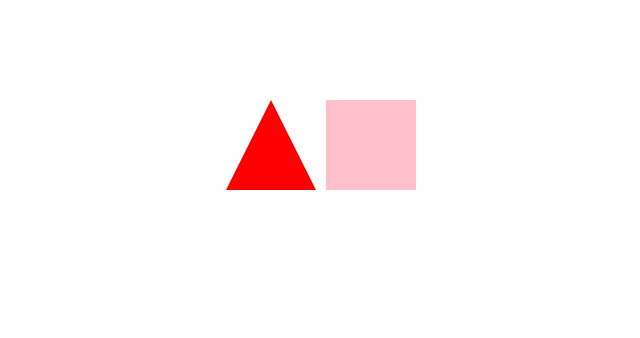
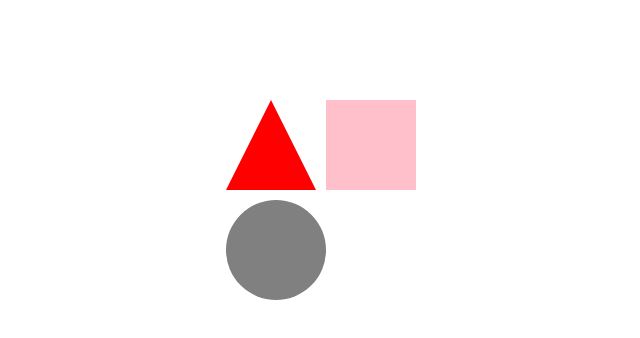
Before and after one commit to uchoaung/animation-repo, a plain HTML site: page index.html in a window 1280 px wide. Shown: the whole page, without its empty margins (314-954 px from the left). Drawn offline with Linux system fonts and the light colour scheme.

Commit message:
Update index.html

```diff
--- a/index.html
+++ b/index.html
@@ -10,6 +10,7 @@
 	<div class="box">
 		<div class="a"></div>
 		<div class="b"></div>
+		<div class="c"></div>
 
 	</div>
 
```
